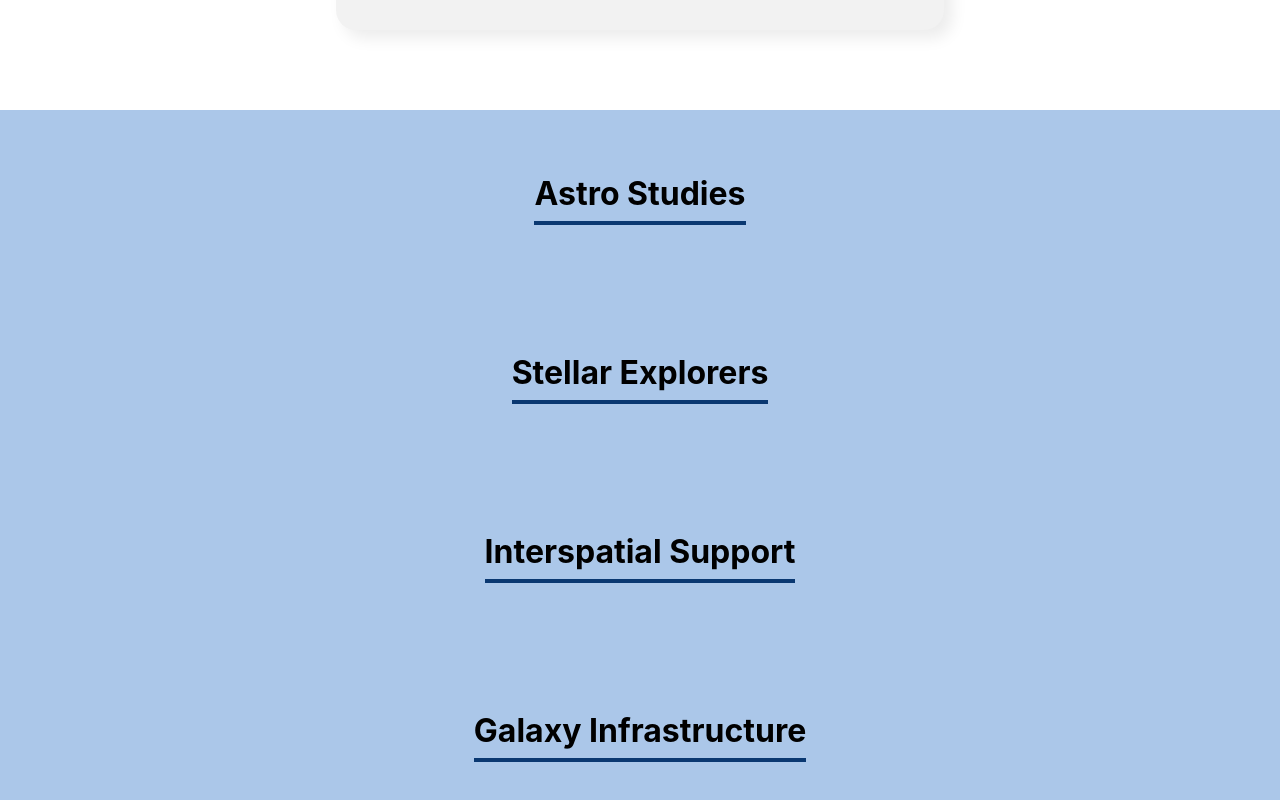
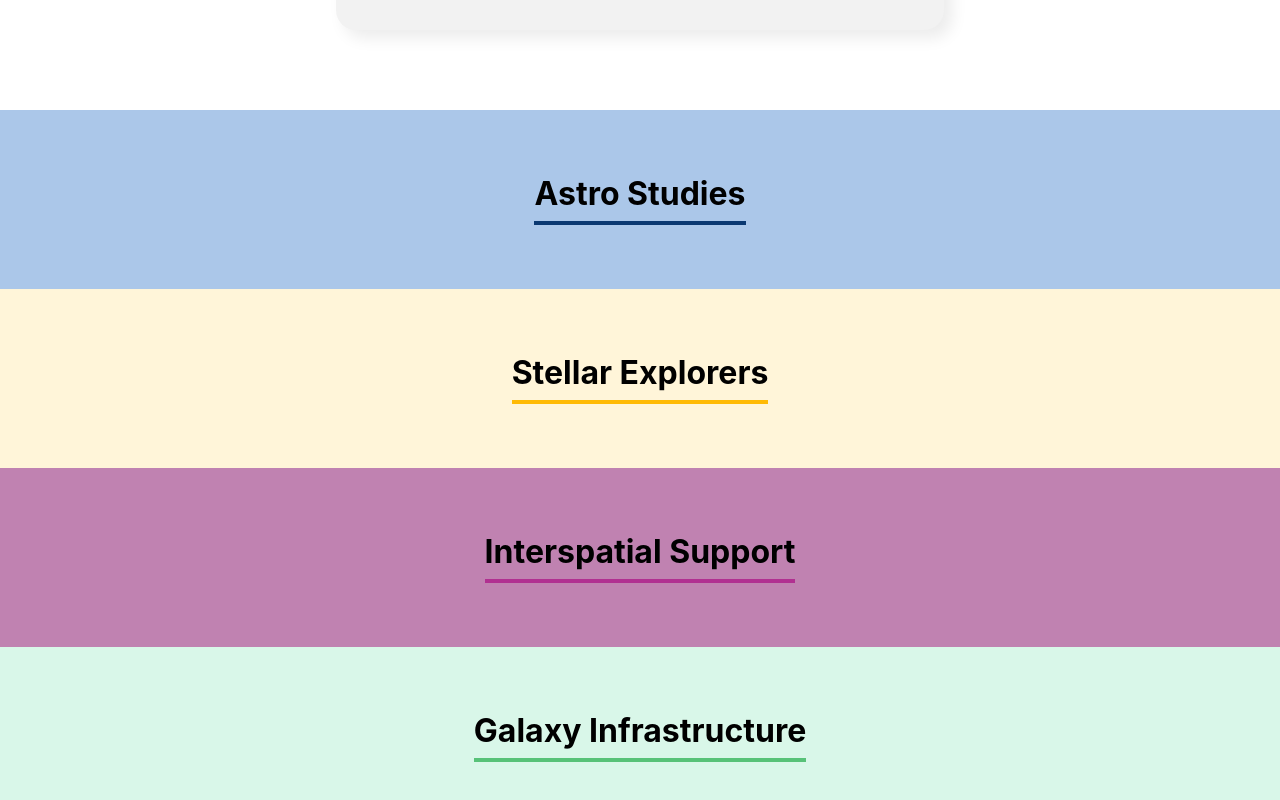
Before and after one commit to GuilhermeSerafim/interestelar, a React (Create React App) app: page / in a window 1280 px wide. Shown: the part 1176-1976 px from the top of the page. Built offline with nearby package versions, Linux system fonts and the light colour scheme.

Commit message:
Passando props das cores dos times, e usando na estilização dos times

```diff
--- a/src/App.js
+++ b/src/App.js
@@ -10,23 +10,23 @@ function App() {
   const exibicaoDosTimes = [
     {
       name: 'Astro Studies',
-      corPrimaria: '#0a3871',
-      corSecundaria: '#abc7e9'
+      primaryColor: '#0a3871',
+      backgroundColor: '#abc7e9'
     },
     {
       name: 'Stellar Explorers',
-      corPrimaria: '#ffba05',
-      corSecundaria: '#fff5d9'
+      primaryColor: '#ffba05',
+      backgroundColor: '#fff5d9'
     },
     {
       name: 'Interspatial Support',
-      corPrimaria: '#b13091',
-      corSecundaria: '#b462a0'
+      primaryColor: '#b13091',
+      backgroundColor: '#c082b1'
     },
     {
       name: 'Galaxy Infrastructure',
-      corPrimaria: '#57c278',
-      corSecundaria: '#d9f7e9'
+      primaryColor: '#57c278',
+      backgroundColor: '#d9f7e9'
     },
   ]
 
@@ -85,7 +85,8 @@ function App() {
         aoAlterado={e => setTime(e.target.value)}
         aoNovoAstroAdicionado={astro => adicionarAstro(astro)}
       />
-      {exibicaoDosTimes.map(time => <Team name={time.name}/>)}
+      {/* Tem que ter key em uma lista, o REACT usa essa key */}
+      {exibicaoDosTimes.map(team => <Team primaryColor={team.primaryColor} backgroundColor={team.backgroundColor} key={team.name} name={team.name} />)}
     </div>
   );
 }
--- a/src/componentes/Team/Team.css
+++ b/src/componentes/Team/Team.css
@@ -1,12 +1,11 @@
 .time {
     text-align: center;
     padding: 32px;
-    background-color: var(--astro-studies-secondary);
 }
 
 .time h3 {
     font-size: 32px;
-    border-bottom: 4px solid var(--astro-studies);
+    border-bottom: 4px solid;
     display: inline-block;
     padding-bottom: 8px;
 }
--- a/src/componentes/Team/index.jsx
+++ b/src/componentes/Team/index.jsx
@@ -3,10 +3,10 @@ import "./Team.css";
 // Primeiramente vou fazer conforme as instruções, depois vejo alguma forma de refatorar para componentes do Material UI
 // Criando "dumb" component
 const Team = (props) => {
-    const {name} = props;
+    const {name, primaryColor, backgroundColor} = props;
     return (
-        <section className="time">
-            <h3 align="center">{name}</h3>
+        <section className="time" style={{backgroundColor: backgroundColor}}> {/**2 chaves - 1 para incorporar js, e a 2 é sintaxe para objeto js */}
+            <h3 align="center" style={{borderColor: primaryColor}}>{name}</h3>
         </section>
     )
 }
--- a/src/styles.css
+++ b/src/styles.css
@@ -9,6 +9,6 @@
     /* Cores secundárias dos times */
     --astro-studies-secondary: #abc7e9;
     --stellar-explorers-secondary: #fff5d9;
-    --interspatial-support-secondary: #b462a0;
+    --interspatial-support-secondary: #c082b1;
     --galaxy-infrastructure-secondary: #d9f7e9;
 }
```
